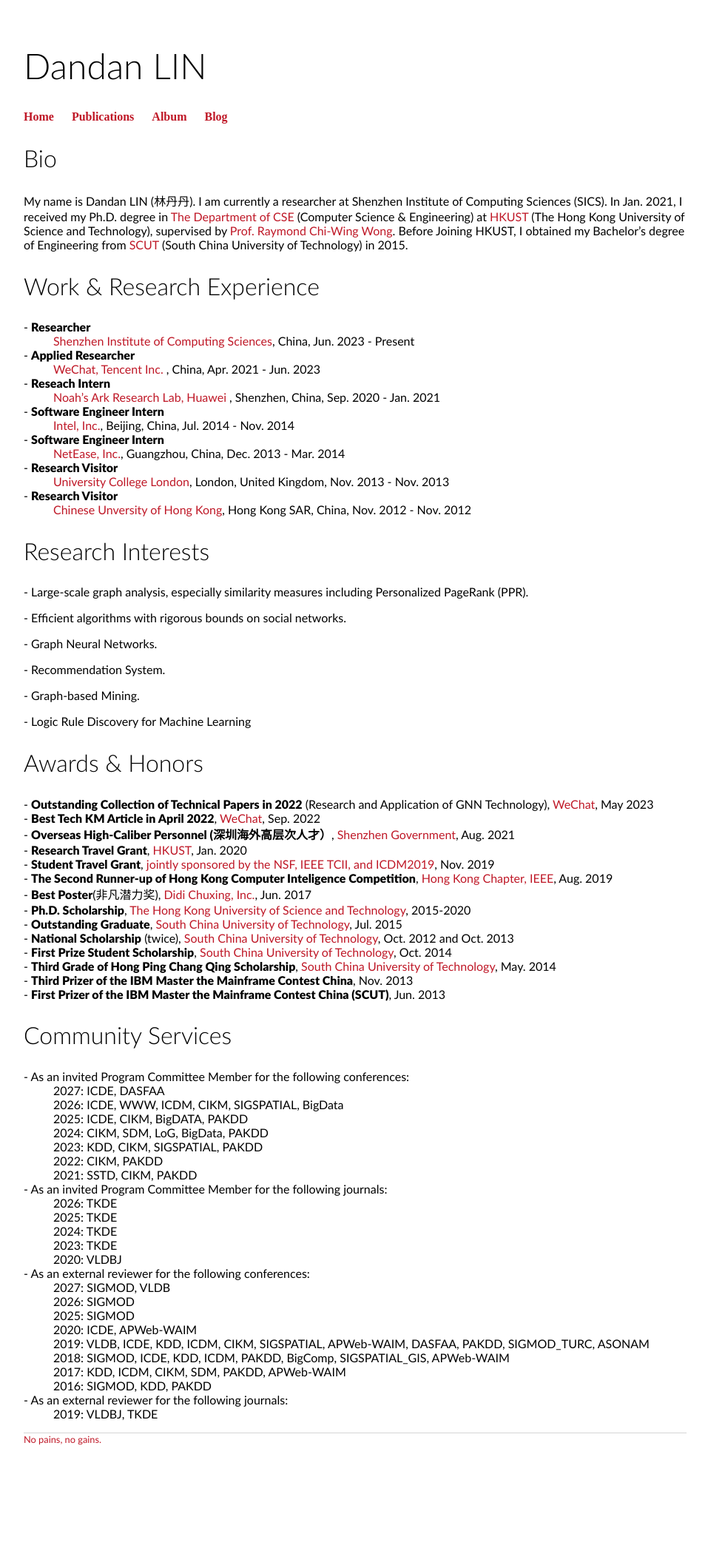
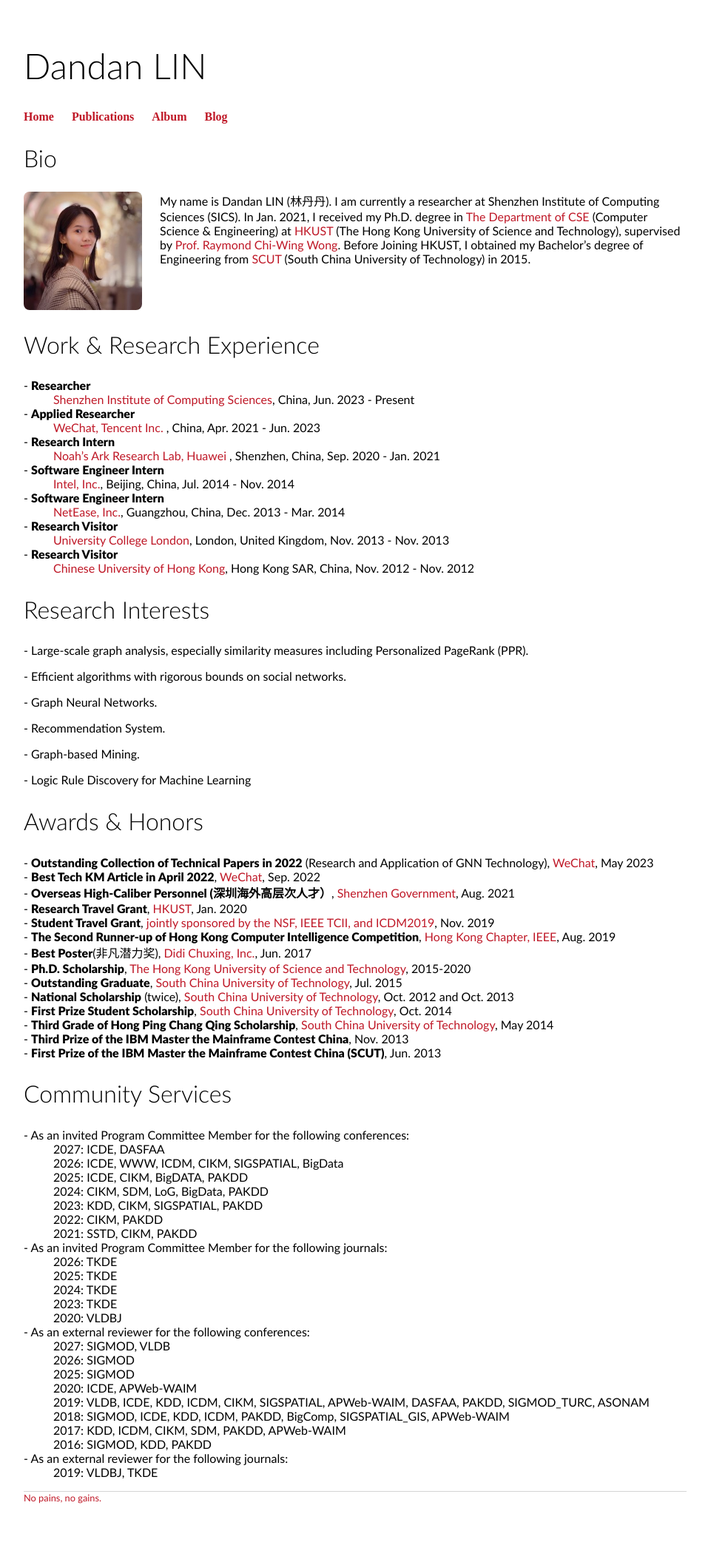
Before and after one commit to 2danlin/2danlin.github.io, a Jekyll site: the page built from index.html, in a window 1280 px wide. Shown: the whole page at 74% size, without its empty margins (160-1117 px from the left). Built offline with Jekyll 4.4.1, drawn with Linux system fonts in a browser that asks for light colours; before the commit the page ends 2013 px from its top, so only the background shows below that.

Commit message:
Update index.html

```diff
--- a/index.html
+++ b/index.html
@@ -2,15 +2,46 @@
 layout: default
 title: Dandan's Homepage
 ---
+<style>
+  .bio-wrap {
+    display: flex;
+    align-items: flex-start;
+    gap: 24px;                 /* 照片和文字之间的间距 */
+  }
+  .bio-photo {
+    flex: 0 0 160px;           /* 照片区域固定宽度 */
+  }
+  .bio-photo img {
+    width: 160px;
+    height: auto;
+    border-radius: 8px;        /* 圆角；想要圆形照片改成 50%，并用正方形照片 */
+    display: block;
+  }
+  .bio-text {
+    flex: 1;
+    min-width: 0;
+  }
+  @media (max-width: 600px) {  /* 手机上改为上下排列 */
+    .bio-wrap {
+      flex-direction: column;
+      align-items: center;
+    }
+  }
+</style>
+
 <div class="blurb">
 	<h2>Bio</h2>
-	<div>My name is Dandan LIN (林丹丹).
-		I am currently a researcher at Shenzhen Institute of Computing Sciences (SICS). In Jan. 2021, I received my Ph.D. degree
-		in <a href="https://www.cse.ust.hk/">The Department of CSE</a> (Computer Science & Engineering) at
-		<a href="https://www.ust.hk/">HKUST</a> (The Hong Kong University of Science and Technology),
-		supervised by <a href="https://home.cse.ust.hk/~raywong/">Prof. Raymond Chi-Wing Wong</a>.
-		Before Joining HKUST, I obtained my Bachelor’s degree of Engineering from <a href="https://www.scut.edu.cn/new/">SCUT</a> (South China University of Technology) in 2015.
-
+	<div class="bio-wrap">
+		<div class="bio-photo">
+			<img src="{{ '/img/citations.jpeg' | relative_url }}" alt="Dandan Lin">
+		</div>
+		<div class="bio-text">My name is Dandan LIN (林丹丹).
+			I am currently a researcher at Shenzhen Institute of Computing Sciences (SICS). In Jan. 2021, I received my Ph.D. degree
+			in <a href="https://www.cse.ust.hk/">The Department of CSE</a> (Computer Science & Engineering) at
+			<a href="https://www.ust.hk/">HKUST</a> (The Hong Kong University of Science and Technology),
+			supervised by <a href="https://home.cse.ust.hk/~raywong/">Prof. Raymond Chi-Wing Wong</a>.
+			Before Joining HKUST, I obtained my Bachelor’s degree of Engineering from <a href="https://www.scut.edu.cn/new/">SCUT</a> (South China University of Technology) in 2015.
+		</div>
 	</div>
 </div><!-- /.blurb -->
 
@@ -22,7 +53,7 @@ title: Dandan's Homepage
 		<dt>- <strong>Applied Researcher</strong></dt>
 		<dd><a>WeChat, Tencent Inc. </a>, China, Apr. 2021 - Jun. 2023 </dd>
 
-		<dt>- <strong>Reseach Intern</strong></dt>
+		<dt>- <strong>Research Intern</strong></dt>
 		<dd><a>Noah’s Ark Research Lab, Huawei </a>, Shenzhen, China, Sep. 2020 - Jan. 2021</dd>
  		<dt>- <strong>Software Engineer Intern</strong></dt>
 		<dd><a>Intel, Inc.</a>, Beijing, China, Jul. 2014 - Nov. 2014</dd>
@@ -31,7 +62,7 @@ title: Dandan's Homepage
 		<dt>- <strong>Research Visitor</strong></dt>
 		<dd><a>University College London</a>, London, United Kingdom, Nov. 2013 - Nov. 2013</dd>
 		<dt>- <strong>Research Visitor</strong></dt>
-		<dd><a>Chinese Unversity of Hong Kong</a>, Hong Kong SAR, China, Nov. 2012 - Nov. 2012</dd>
+		<dd><a>Chinese University of Hong Kong</a>, Hong Kong SAR, China, Nov. 2012 - Nov. 2012</dd>
 	</dl>
 </div><!-- /.blurb -->
 <div class="blurb">
@@ -51,15 +82,15 @@ title: Dandan's Homepage
 		<dt>- <strong>Overseas High-Caliber Personnel (深圳海外高层次人才）</strong>, <a>Shenzhen Government</a>, Aug. 2021</dt>
 		<dt>- <strong>Research Travel Grant</strong>, <a>HKUST</a>, Jan. 2020</dt>
 		<dt>- <strong>Student Travel Grant</strong>, <a>jointly sponsored by the NSF, IEEE TCII, and ICDM2019</a>, Nov. 2019</dt>
-		<dt>- <strong>The Second Runner-up of Hong Kong Computer Inteligence Competition</strong>, <a>Hong Kong Chapter, IEEE</a>, Aug. 2019</dt>
+		<dt>- <strong>The Second Runner-up of Hong Kong Computer Intelligence Competition</strong>, <a>Hong Kong Chapter, IEEE</a>, Aug. 2019</dt>
 		<dt>- <strong>Best Poster</strong>(非凡潜力奖), <a>Didi Chuxing, Inc.</a>, Jun. 2017</dt>
 		<dt>- <strong>Ph.D. Scholarship</strong>, <a>The Hong Kong University of Science and Technology</a>, 2015-2020</dt>
 		<dt>- <strong>Outstanding Graduate</strong>, <a>South China University of Technology</a>, Jul. 2015</dt>
 		<dt>- <strong>National Scholarship</strong> (twice), <a>South China University of Technology</a>, Oct. 2012 and Oct. 2013</dt>
 		<dt>- <strong>First Prize Student Scholarship</strong>, <a>South China University of Technology</a>, Oct. 2014 </dt>
-		<dt>- <strong>Third Grade of Hong Ping Chang Qing Scholarship</strong>, <a>South China University of Technology</a>, May. 2014</dt>
-		<dt>- <strong>Third Prizer of the IBM Master the Mainframe Contest China</strong>, Nov. 2013 </dt>
-		<dt>- <strong>First Prizer of the IBM Master the Mainframe Contest China (SCUT)</strong>, Jun. 2013 </dt>
+		<dt>- <strong>Third Grade of Hong Ping Chang Qing Scholarship</strong>, <a>South China University of Technology</a>, May 2014</dt>
+		<dt>- <strong>Third Prize of the IBM Master the Mainframe Contest China</strong>, Nov. 2013 </dt>
+		<dt>- <strong>First Prize of the IBM Master the Mainframe Contest China (SCUT)</strong>, Jun. 2013 </dt>
 	</dl>
 </div>
 <div class="blurb">
```
